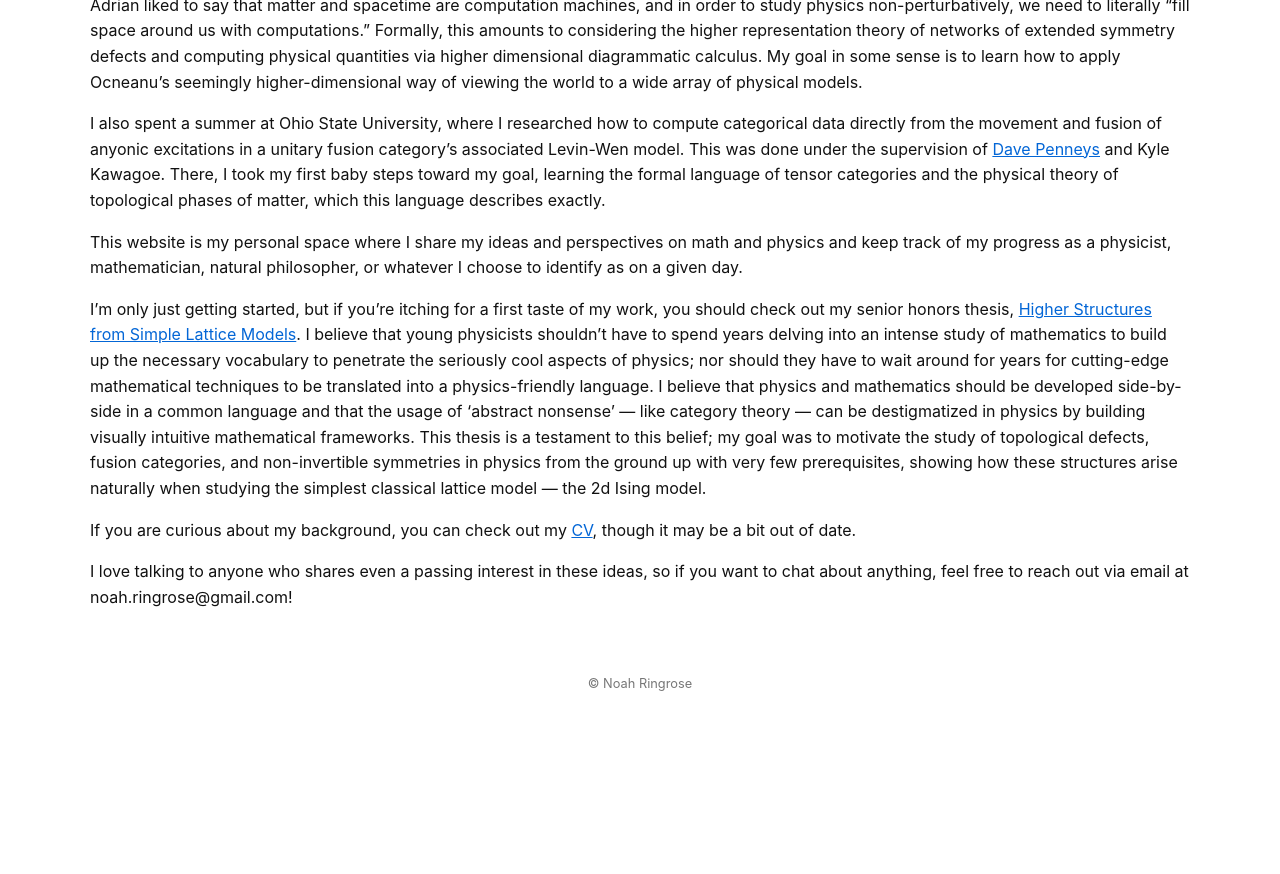
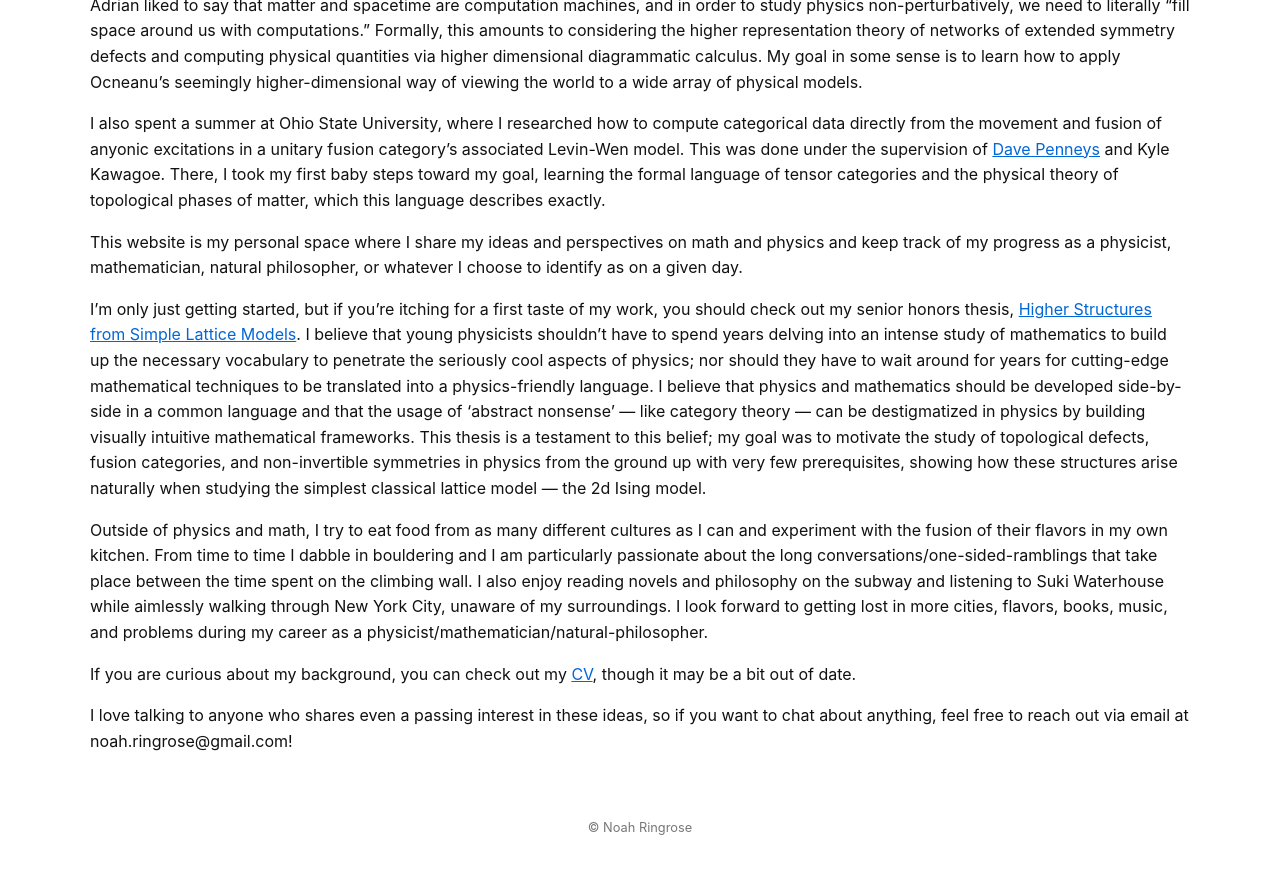
Before and after one commit to noahringrose/noahringrose.github.io, a Jekyll site: the page built from index.md, in a window 1280 px wide and 900 px high, scrolled down 776 px. Shown: the top 874 px of the window. Built offline with Jekyll 4.4.1, drawn with Linux system fonts in a browser that asks for light colours; before the commit the page ends 1532 px from its top, so only the background shows below that.

Commit message:
Update index.md

```diff
--- a/index.md
+++ b/index.md
@@ -26,6 +26,8 @@ This website is my personal space where I share my ideas and perspectives on mat
 
 I'm only just getting started, but if you're itching for a first taste of my work, you should check out my senior honors thesis, [Higher Structures from Simple Lattice Models](/assets/honorsthesis.pdf). I believe that young physicists shouldn't have to spend years delving into an intense study of mathematics to build up the necessary vocabulary to penetrate the seriously cool aspects of physics; nor should they have to wait around for years for cutting-edge mathematical techniques to be translated into a physics-friendly language. I believe that physics and mathematics should be developed side-by-side in a common language and that the usage of 'abstract nonsense' — like category theory — can be destigmatized in physics by building visually intuitive mathematical frameworks. This thesis is a testament to this belief; my goal was to motivate the study of topological defects, fusion categories, and non-invertible symmetries in physics from the ground up with very few prerequisites, showing how these structures arise naturally when studying the simplest classical lattice model — the 2d Ising model.
 
+Outside of physics and math, I try to eat food from as many different cultures as I can and experiment with the fusion of their flavors in my own kitchen. From time to time I dabble in bouldering and I am particularly passionate about the long conversations/one-sided-ramblings that take place between the time spent on the climbing wall. I also enjoy reading novels and philosophy on the subway and listening to Suki Waterhouse while aimlessly walking through New York City, unaware of my surroundings. I look forward to getting lost in more cities, flavors, books, music, and problems during my career as a physicist/mathematician/natural-philosopher.
+
 If you are curious about my background, you can check out my [CV](/assets/cv.pdf), though it may be a bit out of date.
 
 I love talking to anyone who shares even a passing interest in these ideas, so if you want to chat about anything, feel free to reach out via email at noah.ringrose@gmail.com!
```
